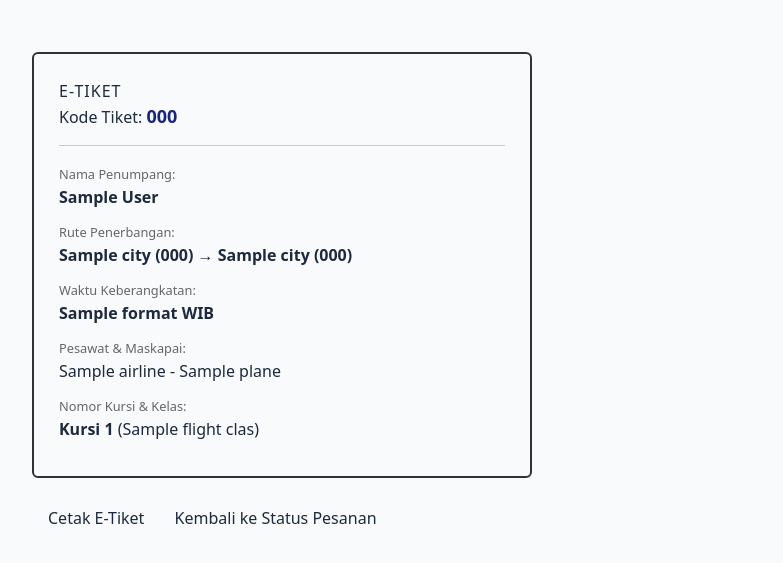
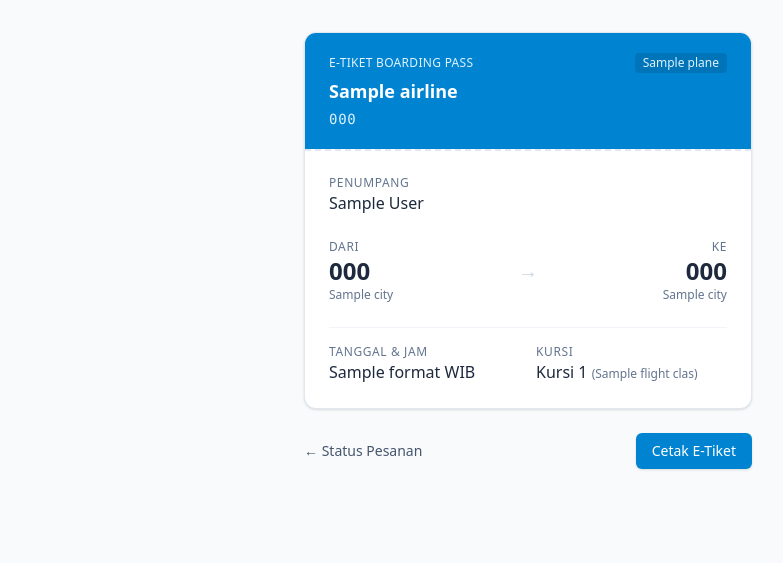
Before and after one commit to farrelspratama/Altaayirat, a Laravel app: template resources/views/tickets/show.blade.php in a window 1280 px wide. Shown: the part 57-620 px from the top of the page, without its empty margins (112-895 px from the left). Run offline with Laravel 12, Linux system fonts and the light colour scheme; the template is opened without the code that fills it: most values are stand-ins (such as "Sample title", 1, 10 or a date in 2020); style sheets or scripts are compiled from the project's sources.

Commit message:
style: desain ulang e-tiket menyerupai boarding pass

```diff
--- a/resources/views/tickets/show.blade.php
+++ b/resources/views/tickets/show.blade.php
@@ -3,45 +3,77 @@
 @section('title', 'E-Tiket - ' . $order->payment->ticket->ticket_code)
 
 @section('content')
-    <div style="border: 2px solid #333; padding: 25px; max-width: 500px; margin: 20px 0; border-radius: 6px;">
-        <h1 style="margin-top: 0; text-transform: uppercase; letter-spacing: 1px;">E-Tiket</h1>
+    <div class="max-w-md mx-auto">
+        {{-- Card Boarding Pass --}}
+        <div class="bg-white rounded-xl shadow-sm border border-slate-200 overflow-hidden mb-6">
+            {{-- Header Berwarna (Kop Tiket) --}}
+            <div class="bg-sky-600 text-white px-6 py-5">
+                <div class="flex items-center justify-between">
+                    <p class="text-xs uppercase tracking-wide text-sky-100">E-Tiket Boarding Pass</p>
+                    <span class="text-xs font-medium bg-sky-700/60 px-2 py-0.5 rounded text-sky-100">
+                        {{ $order->schedule->plane->name }}
+                    </span>
+                </div>
+                <p class="text-lg font-semibold mt-1">{{ $order->schedule->plane->airline->name }}</p>
+                <p class="text-sm font-mono text-sky-100 mt-1 tracking-wider">
+                    {{ $order->payment->ticket->ticket_code }}
+                </p>
+            </div>
 
-        <p style="font-size: 16px;">
-            Kode Tiket: <strong style="font-size: 18px; color: #1a237e;">{{ $order->payment->ticket->ticket_code }}</strong>
-        </p>
+            {{-- Efek Sobekan Tiket (Garis Putus-Putus) --}}
+            <div class="border-t-2 border-dashed border-slate-200"></div>
 
-        <hr style="border: none; border-top: 1px solid #ccc; margin: 15px 0;">
+            {{-- Body Tiket --}}
+            <div class="p-6 space-y-4">
+                {{-- Data Penumpang --}}
+                <div>
+                    <p class="text-xs text-slate-500 uppercase tracking-wider">Penumpang</p>
+                    <p class="font-medium text-slate-800 text-base">{{ $order->passenger->full_name }}</p>
+                </div>
 
-        <p style="margin: 5px 0;">
-            <small style="color: #666;">Nama Penumpang:</small><br>
-            <strong style="font-size: 16px;">{{ $order->passenger->full_name }}</strong>
-        </p>
+                {{-- Rute Asal -> Tujuan --}}
+                <div class="flex items-center justify-between py-2">
+                    <div>
+                        <p class="text-xs text-slate-500 uppercase tracking-wider">Dari</p>
+                        <p class="text-2xl font-bold text-slate-800">{{ $order->schedule->route->departureAirport->code }}</p>
+                        <p class="text-xs text-slate-500">{{ $order->schedule->route->departureAirport->city }}</p>
+                    </div>
 
-        <p style="margin: 10px 0;">
-            <small style="color: #666;">Rute Penerbangan:</small><br>
-            <strong>{{ $order->schedule->route->departureAirport->city }} ({{ $order->schedule->route->departureAirport->code }})</strong>
-            &rarr;
-            <strong>{{ $order->schedule->route->arrivalAirport->city }} ({{ $order->schedule->route->arrivalAirport->code }})</strong>
-        </p>
+                    <span class="text-slate-300 text-xl font-light">&rarr;</span>
 
-        <p style="margin: 10px 0;">
-            <small style="color: #666;">Waktu Keberangkatan:</small><br>
-            <strong>{{ $order->schedule->departure->format('d M Y, H:i') }} WIB</strong>
-        </p>
+                    <div class="text-right">
+                        <p class="text-xs text-slate-500 uppercase tracking-wider">Ke</p>
+                        <p class="text-2xl font-bold text-slate-800">{{ $order->schedule->route->arrivalAirport->code }}</p>
+                        <p class="text-xs text-slate-500">{{ $order->schedule->route->arrivalAirport->city }}</p>
+                    </div>
+                </div>
 
-        <p style="margin: 10px 0;">
-            <small style="color: #666;">Pesawat & Maskapai:</small><br>
-            {{ $order->schedule->plane->airline->name }} - {{ $order->schedule->plane->name }}
-        </p>
+                {{-- Grid Detail: Tanggal & Nomor Kursi --}}
+                <div class="grid grid-cols-2 gap-4 pt-4 border-t border-slate-100">
+                    <div>
+                        <p class="text-xs text-slate-500 uppercase tracking-wider">Tanggal & Jam</p>
+                        <p class="font-medium text-slate-800">{{ $order->schedule->departure->format('d M Y, H:i') }} WIB</p>
+                    </div>
+                    <div>
+                        <p class="text-xs text-slate-500 uppercase tracking-wider">Kursi</p>
+                        <p class="font-medium text-slate-800">
+                            Kursi {{ $order->seat->seat_number }}
+                            <span class="text-xs text-slate-500 font-normal">({{ $order->seat->flightClass->name }})</span>
+                        </p>
+                    </div>
+                </div>
+            </div>
+        </div>
 
-        <p style="margin: 10px 0;">
-            <small style="color: #666;">Nomor Kursi & Kelas:</small><br>
-            <strong>Kursi {{ $order->seat->seat_number }}</strong> ({{ $order->seat->flightClass->name }})
-        </p>
-    </div>
-
-    <div>
-        <button onclick="window.print()" style="padding: 8px 16px; cursor: pointer;">Cetak E-Tiket</button>
-        <a href="{{ route('orders.show', $order) }}" style="margin-left: 10px;">Kembali ke Status Pesanan</a>
+        {{-- Aksi: Cetak & Kembali (Disembunyikan saat mode Print kertas) --}}
+        <div class="flex items-center justify-between gap-4 print:hidden">
+            <a href="{{ route('orders.show', $order) }}" class="text-sm font-medium text-slate-600 hover:text-slate-800 transition">
+                &larr; Status Pesanan
+            </a>
+            <button onclick="window.print()"
+                class="bg-sky-600 text-white text-sm font-medium px-4 py-2 rounded-md hover:bg-sky-700 cursor-pointer transition shadow-sm">
+                Cetak E-Tiket
+            </button>
+        </div>
     </div>
 @endsection
```
